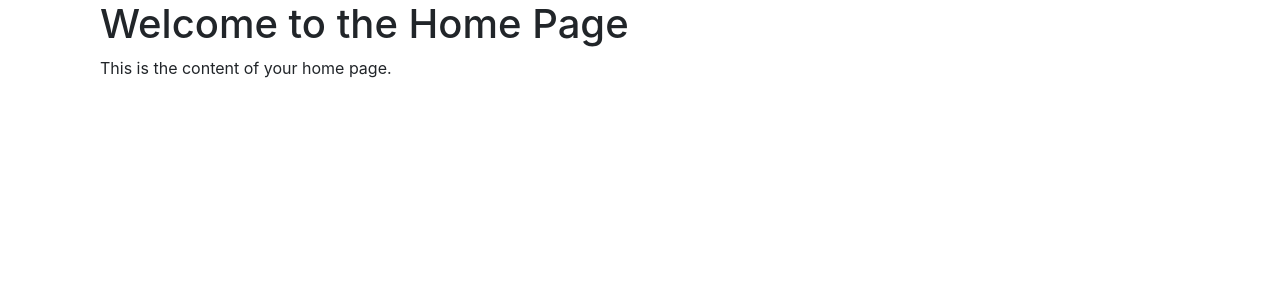
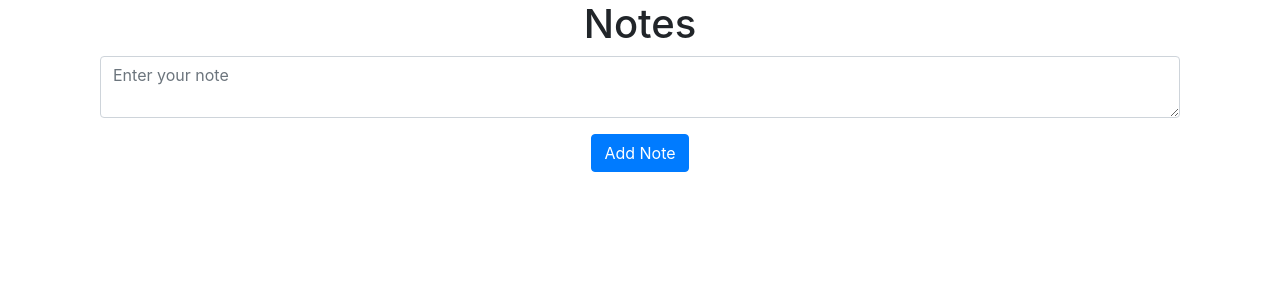
Before and after one commit to benkivuva/flask-app, a Flask app: page / in a window 1280 px wide. Shown: the part 56-356 px from the top of the page. Run offline with Flask 3, Linux system fonts and the light colour scheme; a user stored in the database is signed in; data that the repository does not hold is empty; some libraries are stand-ins or nearby versions.

Commit message:
update notes html

```diff
--- a/website/templates/home.html
+++ b/website/templates/home.html
@@ -4,7 +4,26 @@
 
 {% block content %}
 <div class="container">
-  <h1>Welcome to the Home Page</h1>
-  <p>This is the content of your home page.</p>
+  <h1 class="text-center">Notes</h1>
+
+  <ul class="list-group list-group-flush" id="notes">
+    {% for note in user.notes %}
+    <li class="list-group-item">
+      {{ note.data }}
+      <button type="button" class="close" onClick="deleteNote({{ note.id }})">
+        <span aria-hidden="true">&times;</span>
+      </button>
+    </li>
+    {% endfor %}
+  </ul>
+
+  <form method="POST">
+    <div class="form-group">
+      <textarea name="note" id="note" class="form-control" placeholder="Enter your note"></textarea>
+    </div>
+    <div class="text-center">
+      <button type="submit" class="btn btn-primary">Add Note</button>
+    </div>
+  </form>
 </div>
 {% endblock %}
```
